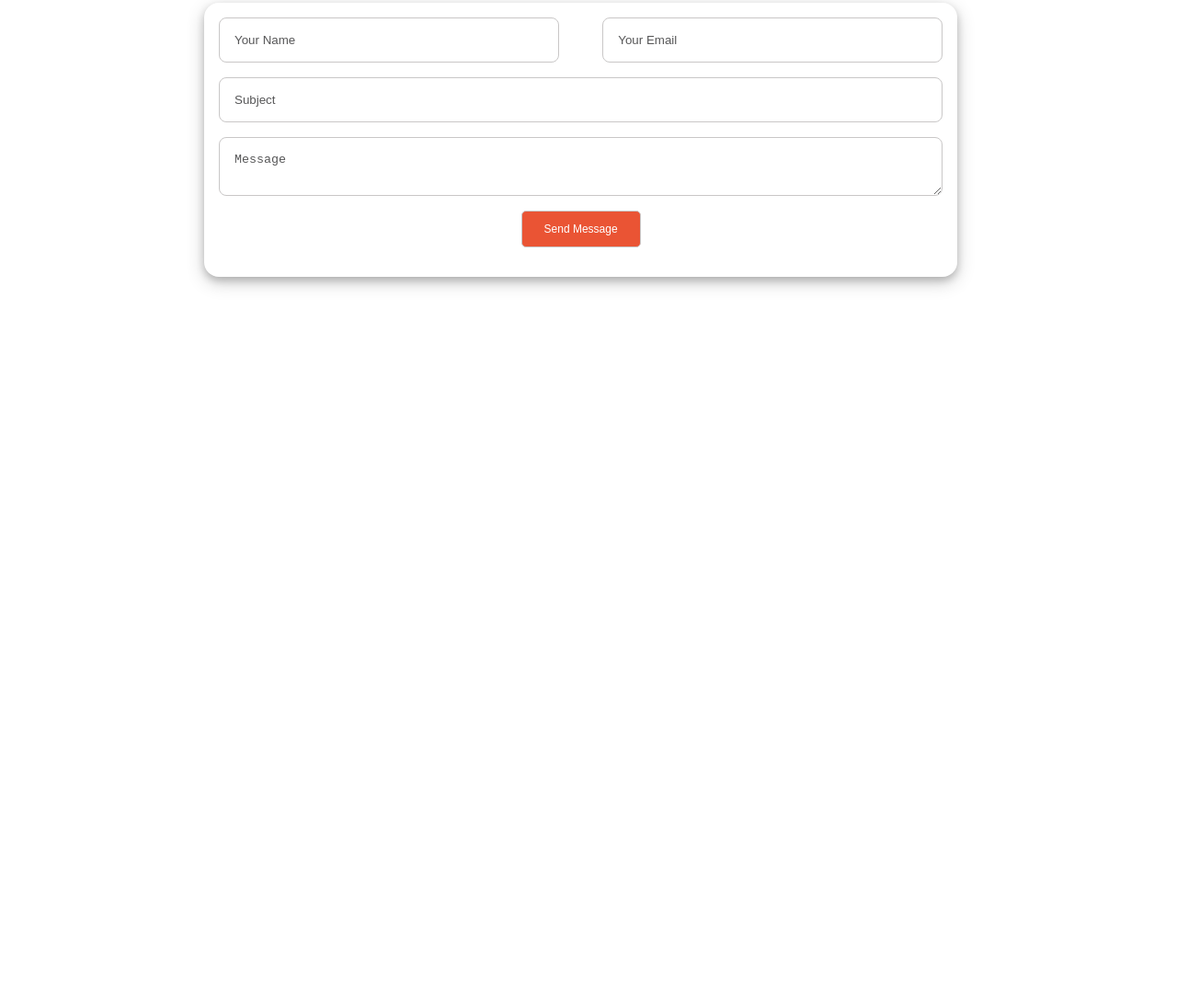
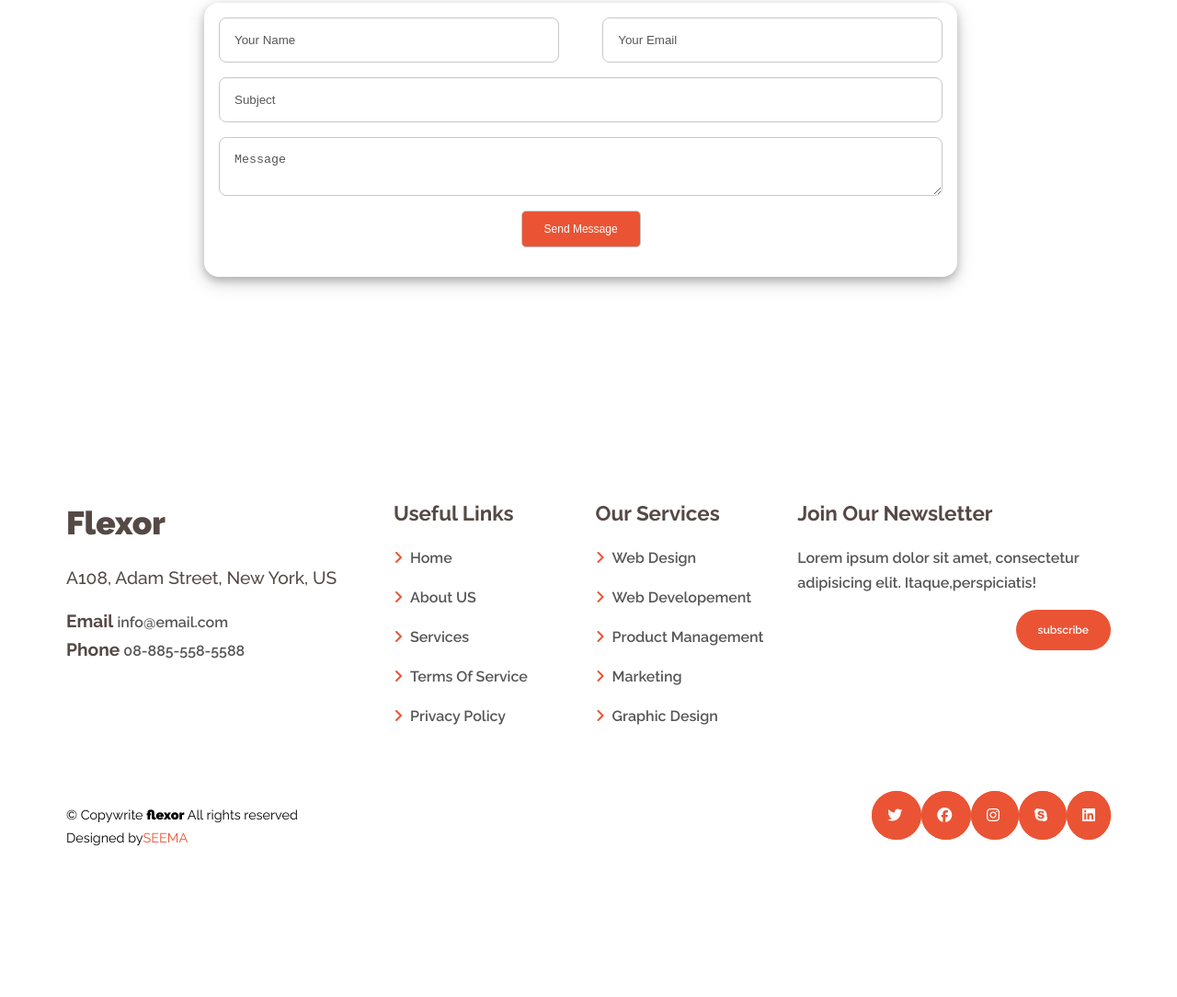
Before and after one commit to SeemaDSouza827/Checkpoint-4, a plain HTML site: page index.html in a window 1280 px wide. Shown: the part 8566-9650 px from the top of the page at 92% size. Before the commit the page ends 9011 px from the top, so only its background shows below. Drawn offline with Linux system fonts and the light colour scheme.

Commit message:
refactoring-2 commit

```diff
--- a/index.html
+++ b/index.html
@@ -661,5 +661,103 @@
             </div>
         </section>
     </main>
+    <footer class="footer padding">
+        <div class="container">
+            <div class="footer1 flex">
+                <div class="flex-30 flex-media-50 small-screen-100">
+                    <h2>Flexor</h2>
+                    <address>
+                        <h6 class="margin">A108, Adam Street, New York, US</h6>
+                        <h5 class="ib">Email</h5>
+                        <a href="#">info@email.com</a><br />
+                        <h5 class="ib">Phone</h5>
+                        <a href="#">08-885-558-5588</a>
+                    </address>
+                </div>
+                <div class="flex-20 flex-media-50 small-screen-100">
+                    <h4>Useful Links</h4>
+                    <nav class="footer-link margin">
+                        <ul>
+                            <li>
+                                <a href="#"><i class="color-pri fas fa-angle-right"></i>Home</a>
+                            </li>
+                            <li>
+                                <a href="#"><i class="color-pri fas fa-angle-right"></i>About US</a>
+                            </li>
+                            <li>
+                                <a href="#"><i class="color-pri fas fa-angle-right"></i>Services</a>
+                            </li>
+                            <li>
+                                <a href="#"><i class="color-pri fas fa-angle-right"></i>Terms Of Service</a>
+                            </li>
+                            <li>
+                                <a href="#"><i class="color-pri fas fa-angle-right"></i>Privacy Policy</a>
+                            </li>
+                        </ul>
+                    </nav>
+                </div>
+                <div class="flex-20 flex-media-50 small-screen-100">
+                    <h4>Our Services</h4>
+                    <nav class="footer-link margin">
+                        <ul>
+                            <li>
+                                <a href="#"><i class="color-pri fas fa-angle-right"></i>Web Design</a>
+                            </li>
+                            <li>
+                                <a href="#"><i class="color-pri fas fa-angle-right"></i>Web Developement</a>
+                            </li>
+                            <li>
+                                <a href="#"><i class="color-pri fas fa-angle-right"></i>Product Management</a>
+                            </li>
+                            <li>
+                                <a href="#"><i class="color-pri fas fa-angle-right"></i>Marketing</a>
+                            </li>
+                            <li>
+                                <a href="#"><i class="color-pri fas fa-angle-right"></i>Graphic Design</a>
+                            </li>
+                        </ul>
+                    </nav>
+                </div>
+                <div class="flex-30 flex-media-50 small-screen-100">
+                    <h4>Join Our Newsletter</h4>
+                    <p class="margin">
+                        Lorem ipsum dolor sit amet, consectetur adipisicing elit. Itaque,perspiciatis!
+                    </p>
+                    <div class="flex margin justify-right">
+                        <a class="btn btn-five" href="#">subscribe</a>
+                    </div>
+                </div>
+            </div>
+            <div class="footer2 media-center-center">
+                <div class="flex">
+                    <div class="flex-media-100 media-text-center">
+                        <small>&copy; Copywrite <span class="bold"> flexor</span> All rights reserved</small><br />
+                        <small>Designed by<span class="color-pri">SEEMA</span></small>
+                    </div>
+                    <nav class="footer2-nav flex media-center-center flex-media-100">
+                        <ul class="">
+                            <li>
+                                <a class="about-right-font bgcolor-pri" href="#">
+                                    <i class="fab fa-twitter"></i>
+                                </a>
+                                <a class="about-right-font bgcolor-pri" href="#">
+                                    <i class="fab fa-facebook"></i>
+                                </a>
+                                <a class="about-right-font bgcolor-pri" href="#">
+                                    <i class="fab fa-instagram"></i>
+                                </a>
+                                <a class="about-right-font bgcolor-pri" href="#">
+                                    <i class="fab fa-skype"></i>
+                                </a>
+                                <a class="about-right-font bgcolor-pri" href="#">
+                                    <i class="fab fa-linkedin"></i>
+                                </a>
+                            </li>
+                        </ul>
+                    </nav>
+                </div>
+            </div>
+        </div>
+    </footer>
 </body>
 </html>
```
